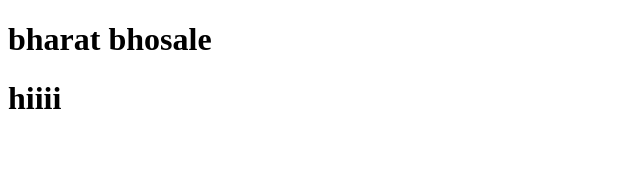
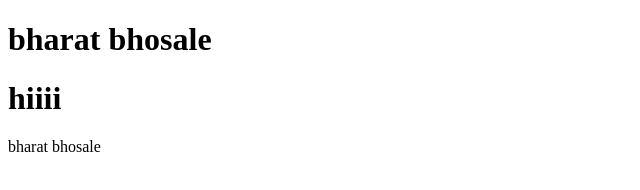
Before and after one commit to BharatBhosale/first-project, a plain HTML site: page index.html in a window 1280 px wide. Shown: the whole page, without its empty margins (0-640 px from the left). Drawn offline with Linux system fonts and the light colour scheme.

Commit message:
add p tag

```diff
--- a/index.html
+++ b/index.html
@@ -8,5 +8,6 @@
 <body>
     <h1>bharat bhosale</h1>
     <h1>hiiii</h1>
+    <p>bharat bhosale</p>
 </body>
 </html>
```
